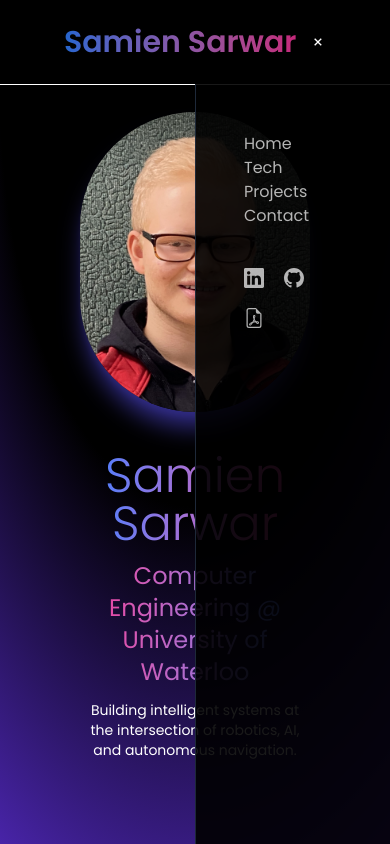
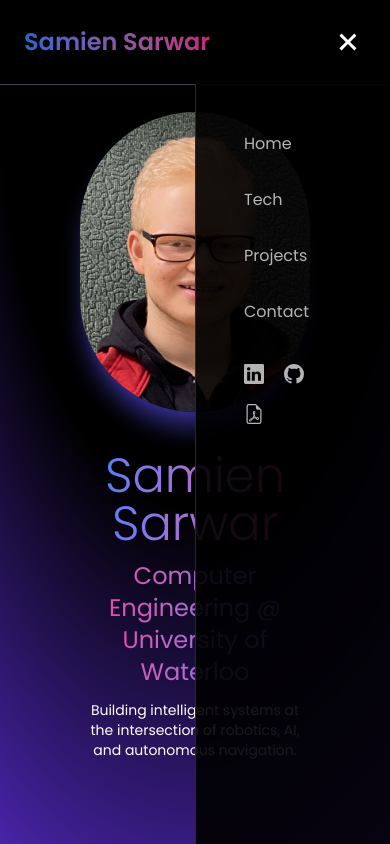
Before and after one commit to ssarwar-12/My-Portfolio, a React (Vite) app: page / in a window 390 px wide. Both pictures are taken after a click on the icon 318 px from the left and 42 px from the top of the page. Shown: the top 844 px of the page. Built offline with nearby package versions, Linux system fonts and the light colour scheme.

Commit message:
Added working links in navbar

```diff
--- a/src/components/Navbar.jsx
+++ b/src/components/Navbar.jsx
@@ -1,88 +1,188 @@
-import { BsLinkedin, BsGithub, BsFileEarmarkPdf } from "react-icons/bs";
-import { BiX, BiMenu } from "react-icons/bi";
-import React, { useState } from "react";
+import { BsLinkedin, BsGithub, BsFileEarmarkPdf } from "react-icons/bs"
+import { BiX, BiMenu } from "react-icons/bi"
+import React, { useState } from "react"
 
 const Navbar = () => {
-
-    const [isOpen, setIsOpen] = useState(false);
+  const [isOpen, setIsOpen] = useState(false)
 
   const menuOpen = () => {
-        setIsOpen(!isOpen);
+    setIsOpen(!isOpen)
+  }
+
+  const closeMenu = () => {
+    setIsOpen(false)
   }
 
   return (
-    <nav className="fixed top-0 z-10 flex w-full items-center justify-between border-b border-b-grey-700 bg-black/70 px-16 py-6 text-white backdrop-blur-md md:justify-evenly">
-        <a href="#home" className="bg-gradient-to-r from-blue-500 to-pink-500 bg-clip-text text-transparent opacity-80 text-3xl font-semibold transition-all duration-300 hover:opacity-100">Samien Sarwar</a>
-
-        <ul className="hidden md:flex gap-10">
-            <a href="#home" className="cursor-pointer opacity-70 transition-all duration-30 hover:opacity-100">
-                <li>Home</li>
+    <nav className="fixed top-0 z-50 flex w-full items-center justify-between border-b border-gray-700 bg-black/70 px-6 py-6 text-white backdrop-blur-md md:px-16 md:justify-evenly">
+      <a
+        href="#home"
+        className="bg-gradient-to-r from-blue-500 to-pink-500 bg-clip-text text-2xl font-semibold text-transparent opacity-80 transition-all duration-300 hover:opacity-100 md:text-3xl"
+      >
+        Samien Sarwar
       </a>
 
-            <a href="#tech" className="cursor-pointer opacity-70 transition-all duration-30 hover:opacity-100">
-                <li>Tech</li>
+      <ul className="hidden gap-10 md:flex">
+        <li>
+          <a
+            href="#home"
+            className="cursor-pointer opacity-70 transition-all duration-300 hover:opacity-100"
+          >
+            Home
           </a>
+        </li>
 
-            <a href="#projects" className="cursor-pointer opacity-70 transition-all duration-30 hover:opacity-100">
-                <li>Projects</li>
+        <li>
+          <a
+            href="#tech"
+            className="cursor-pointer opacity-70 transition-all duration-300 hover:opacity-100"
+          >
+            Tech
           </a>
+        </li>
 
-            <a href="#contact" className="cursor-pointer opacity-70 transition-all duration-30 hover:opacity-100">
-                <li>Contact</li>
+        <li>
+          <a
+            href="#projects"
+            className="cursor-pointer opacity-70 transition-all duration-300 hover:opacity-100"
+          >
+            Projects
           </a>
+        </li>
+
+        <li>
+          <a
+            href="#contact"
+            className="cursor-pointer opacity-70 transition-all duration-300 hover:opacity-100"
+          >
+            Contact
+          </a>
+        </li>
       </ul>
 
-        <ul className="hidden md:flex gap-5">
-            <li className="cursor-pointer text-xl opacity-70 transition-all duration-300 hover:text-sky-500 hover:opacity-100">
+      <ul className="hidden gap-5 md:flex">
+        <li>
+          <a
+            href="https://www.linkedin.com/in/samien-sarwar-432b5b344"
+            target="_blank"
+            rel="noopener noreferrer"
+            className="cursor-pointer text-xl opacity-70 transition-all duration-300 hover:text-sky-500 hover:opacity-100"
+            aria-label="LinkedIn"
+          >
             <BsLinkedin />
+          </a>
         </li>
 
-            <li className="cursor-pointer text-xl opacity-70 transition-all duration-300 hover:text-orange-500 hover:opacity-100">
+        <li>
+          <a
+            href="https://github.com/ssarwar-12"
+            target="_blank"
+            rel="noopener noreferrer"
+            className="cursor-pointer text-xl opacity-70 transition-all duration-300 hover:text-orange-500 hover:opacity-100"
+            aria-label="GitHub"
+          >
             <BsGithub />
+          </a>
         </li>
 
-            <li className="cursor-pointer text-xl opacity-70 transition-all duration-300 hover:text-red-500 hover:opacity-100">
+        <li>
+          <a
+            href="/Samien_Sarwar_Resume.pdf"
+            target="_blank"
+            rel="noopener noreferrer"
+            className="cursor-pointer text-xl opacity-70 transition-all duration-300 hover:text-red-500 hover:opacity-100"
+            aria-label="Resume PDF"
+          >
             <BsFileEarmarkPdf />
+          </a>
         </li>
       </ul>
 
       {isOpen ? (
-            <BiX className="block md:hidden text 4xl" onClick={menuOpen} />
+        <BiX className="block cursor-pointer text-4xl md:hidden" onClick={menuOpen} />
       ) : (
-            <BiMenu className="block md:hidden text 4xl" onClick={menuOpen} />
+        <BiMenu className="block cursor-pointer text-4xl md:hidden" onClick={menuOpen} />
       )}
 
       {isOpen && (
-            <div className={`fixed right-0 top-[84px] flex h-screen w-1/2 flex-col items-start justify-start gap-10 border-l border-gray-800 bg-black/90 p-12 ${isOpen ? "block" : "hidden"}`}>
-                <ul className="flec flex-col gap-8">
-                    <a href="#home" className="cursor-pointer opacity-70 transition-all duration-30 hover:opacity-100">
-                        <li>Home</li>
+        <div className="fixed right-0 top-[84px] flex h-screen w-1/2 flex-col items-start justify-start gap-10 border-l border-gray-800 bg-black/90 p-12 md:hidden">
+          <ul className="flex flex-col gap-8">
+            <li>
+              <a
+                href="#home"
+                onClick={closeMenu}
+                className="cursor-pointer opacity-70 transition-all duration-300 hover:opacity-100"
+              >
+                Home
               </a>
+            </li>
 
-                    <a href="#tech" className="cursor-pointer opacity-70 transition-all duration-30 hover:opacity-100">
-                        <li>Tech</li>
+            <li>
+              <a
+                href="#tech"
+                onClick={closeMenu}
+                className="cursor-pointer opacity-70 transition-all duration-300 hover:opacity-100"
+              >
+                Tech
               </a>
+            </li>
 
-                    <a href="#Projects" className="cursor-pointer opacity-70 transition-all duration-30 hover:opacity-100">
-                        <li>Projects</li>
+            <li>
+              <a
+                href="#projects"
+                onClick={closeMenu}
+                className="cursor-pointer opacity-70 transition-all duration-300 hover:opacity-100"
+              >
+                Projects
               </a>
+            </li>
 
-                    <a href="#Contact" className="cursor-pointer opacity-70 transition-all duration-30 hover:opacity-100">
-                        <li>Contact</li>
+            <li>
+              <a
+                href="#contact"
+                onClick={closeMenu}
+                className="cursor-pointer opacity-70 transition-all duration-300 hover:opacity-100"
+              >
+                Contact
               </a>
+            </li>
           </ul>
 
           <ul className="flex flex-wrap gap-5">
-                    <li className="cursor-pointer text-xl opacity-70 transition-all duration-300 hover:text-sky-500 hover:opacity-100">
+            <li>
+              <a
+                href="https://www.linkedin.com/in/samien-sarwar-432b5b344"
+                target="_blank"
+                rel="noopener noreferrer"
+                className="cursor-pointer text-xl opacity-70 transition-all duration-300 hover:text-sky-500 hover:opacity-100"
+                aria-label="LinkedIn"
+              >
                 <BsLinkedin />
+              </a>
             </li>
 
-                    <li className="cursor-pointer text-xl opacity-70 transition-all duration-300 hover:text-orange-500 hover:opacity-100">
+            <li>
+              <a
+                href="https://github.com/ssarwar-12"
+                target="_blank"
+                rel="noopener noreferrer"
+                className="cursor-pointer text-xl opacity-70 transition-all duration-300 hover:text-orange-500 hover:opacity-100"
+                aria-label="GitHub"
+              >
                 <BsGithub />
+              </a>
             </li>
 
-                    <li className="cursor-pointer text-xl opacity-70 transition-all duration-300 hover:text-red-500 hover:opacity-100">
+            <li>
+              <a
+                href="/Samien_Sarwar_Resume.pdf"
+                target="_blank"
+                rel="noopener noreferrer"
+                className="cursor-pointer text-xl opacity-70 transition-all duration-300 hover:text-red-500 hover:opacity-100"
+                aria-label="Resume PDF"
+              >
                 <BsFileEarmarkPdf />
+              </a>
             </li>
           </ul>
         </div>
```
Lines whose indentation alone changed are shown as unchanged.
